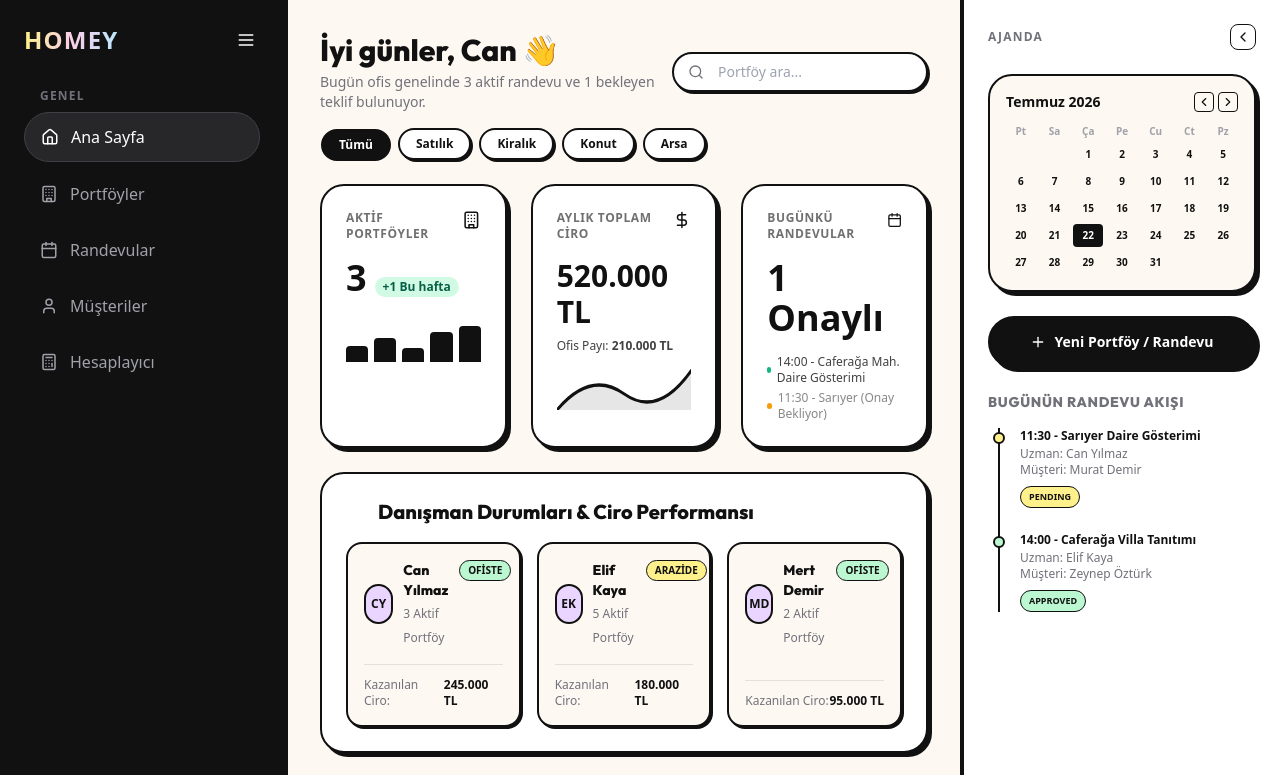
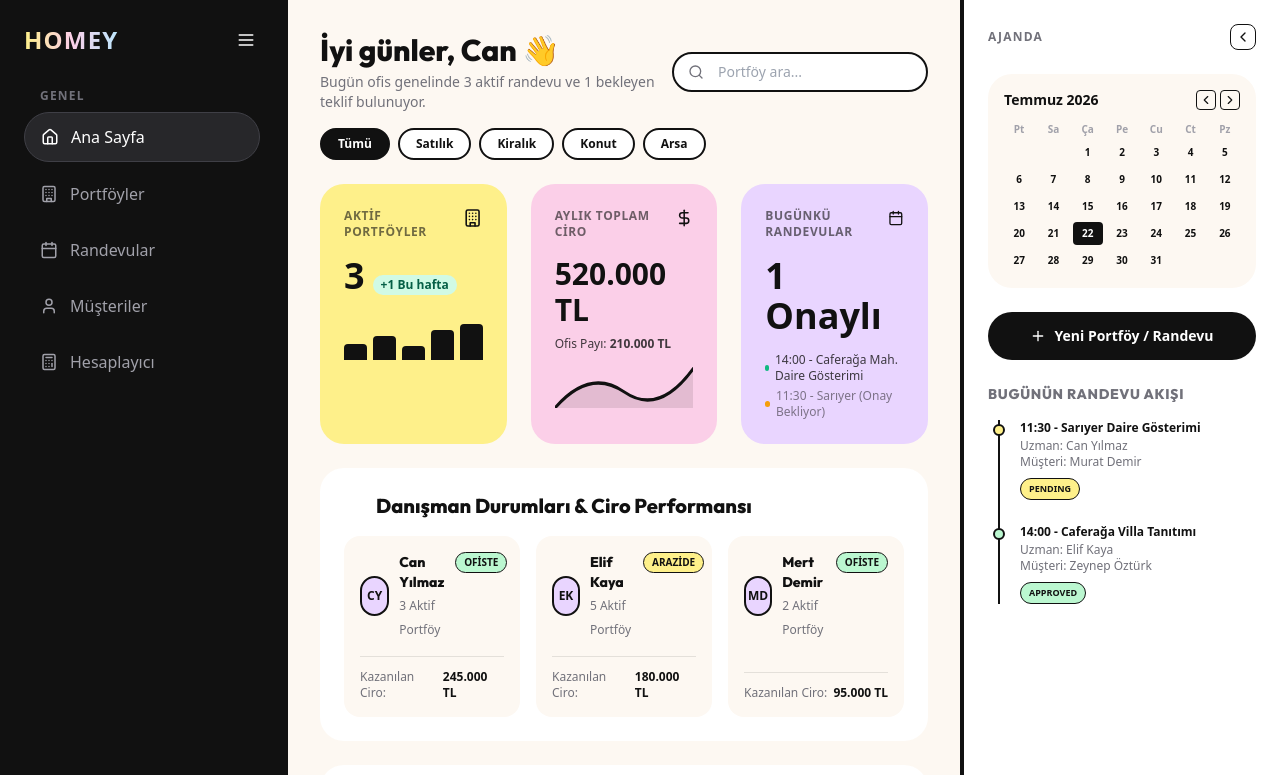
Before and after one commit to Irmaksuvari/HOMEY, a React (Vite) app in the folder frontend/: page / in a window 1280 px wide. Shown: the top 775 px of the page. Built offline with nearby package versions, Linux system fonts and the light colour scheme.

Commit message:
style: remove brutal borders and shadows and fix card color specificity

```diff
--- a/frontend/src/App.tsx
+++ b/frontend/src/App.tsx
@@ -400,7 +400,7 @@ export default function App() {
               <input
                 type="text"
                 placeholder="Portföy ara..."
-                className="bg-white border-2 border-charcoal rounded-full px-5 py-2 pl-11 text-sm shadow-[2px_2px_0px_0px_rgba(17,17,17,1)] focus:outline-none focus:translate-x-[1px] focus:translate-y-[1px] focus:shadow-none transition-all w-64"
+                className="bg-white border-2 border-charcoal rounded-full px-5 py-2 pl-11 text-sm focus:outline-none transition-all w-64"
               />
               <Search size={16} className="absolute left-4 top-3 text-zinc-500" />
             </div>
@@ -412,9 +412,9 @@ export default function App() {
               <button
                 key={tag}
                 onClick={() => { setFilterTag(tag); setActiveTab('portfolios'); }}
-                className={`px-4 py-1.5 rounded-full text-xs font-semibold border-2 border-charcoal shadow-[2px_2px_0px_0px_rgba(17,17,17,1)] transition-all ${
+                className={`px-4 py-1.5 rounded-full text-xs font-semibold border-2 border-charcoal transition-all ${
                   filterTag === tag
-                    ? 'bg-charcoal text-white translate-x-[1px] translate-y-[1px] shadow-none'
+                    ? 'bg-charcoal text-white shadow-none'
                     : 'bg-white text-charcoal hover:bg-zinc-50'
                 }`}
               >
@@ -434,7 +434,7 @@ export default function App() {
             <div className="grid grid-cols-1 md:grid-cols-3 gap-6">
 
               {/* Card 1: Active Listings (Pastel Yellow) */}
-              <div className="bento-card bg-pastelYellow">
+              <div className="bento-card bg-[#FEF08A]">
                 <div className="flex justify-between items-start mb-4">
                   <span className="text-xs font-extrabold uppercase tracking-wider text-charcoal/60">Aktif Portföyler</span>
                   <Building size={20} className="text-charcoal" />
@@ -454,7 +454,7 @@ export default function App() {
               </div>
 
               {/* Card 2: Sales & Revenue summary (Pastel Pink) */}
-              <div className="bento-card bg-pastelPink">
+              <div className="bento-card bg-[#FBCFE8]">
                 <div className="flex justify-between items-start mb-4">
                   <span className="text-xs font-extrabold uppercase tracking-wider text-charcoal/60">Aylık Toplam Ciro</span>
                   <DollarSign size={20} className="text-charcoal" />
@@ -470,8 +470,8 @@ export default function App() {
                 </svg>
               </div>
 
-              {/* Card 3: Upcoming Showings (Pastel Blue) */}
-              <div className="bento-card bg-pastelBlue">
+              {/* Card 3: Upcoming Showings (Pastel Purple) */}
+              <div className="bento-card bg-[#E9D5FF]">
                 <div className="flex justify-between items-start mb-4">
                   <span className="text-xs font-extrabold uppercase tracking-wider text-charcoal/60">Bugünkü Randevular</span>
                   <Calendar size={20} className="text-charcoal" />
@@ -505,7 +505,7 @@ export default function App() {
                 {employees.map(emp => (
                   <div
                     key={emp.id}
-                    className="border-2 border-charcoal rounded-2xl p-4 bg-cream flex flex-col justify-between shadow-[2px_2px_0px_0px_rgba(17,17,17,1)]"
+                    className="rounded-2xl p-4 bg-cream flex flex-col justify-between shadow-none border-none"
                   >
                     <div className="flex justify-between items-start">
                       <div className="flex gap-2.5 items-center">
@@ -604,10 +604,10 @@ export default function App() {
                   <div
                     key={p.id}
                     onClick={() => setSelectedPortfolio(p)}
-                    className={`p-4 border-2 border-charcoal rounded-2xl cursor-pointer transition-all flex justify-between items-center ${
+                    className={`p-4 rounded-2xl cursor-pointer transition-all flex justify-between items-center border-none ${
                       selectedPortfolio?.id === p.id
-                        ? 'bg-pastelYellow shadow-none translate-x-[1px] translate-y-[1px]'
-                        : 'bg-cream hover:bg-white shadow-[2px_2px_0px_0px_rgba(17,17,17,1)]'
+                        ? 'bg-[#FEF08A]'
+                        : 'bg-cream hover:bg-white shadow-none'
                     }`}
                   >
                     <div>
@@ -635,7 +635,7 @@ export default function App() {
             {/* Portfolio Details Card */}
             <div>
               {selectedPortfolio ? (
-                <div className="bento-card bg-white border-charcoal">
+                <div className="bento-card bg-white">
                   <div className="flex justify-between items-start mb-6">
                     <div>
                       <span className="text-xs font-bold text-zinc-400 uppercase tracking-widest">Seçili Portföy Detayı</span>
@@ -665,7 +665,7 @@ export default function App() {
                     </div>
 
                     {/* Landlord details privacy checks */}
-                    <div className="mt-4 p-4 border-2 border-charcoal rounded-2xl bg-cream">
+                    <div className="mt-4 p-4 rounded-2xl bg-cream border-none">
                       <span className="text-xs text-zinc-500 font-bold block mb-2">Ev Sahibi (Landlord) İletişim Bilgileri:</span>
                       {currentRole === 'YETKILI' || selectedPortfolio.gorevliUzmanId === currentUser.id ? (
                         <div className="flex flex-col gap-1">
@@ -683,7 +683,7 @@ export default function App() {
 
                   {/* Appointment Form (only for specialists on colleague's portfolio) */}
                   {currentRole === 'UZMAN' && selectedPortfolio.gorevliUzmanId !== currentUser.id && (
-                    <div className="p-4 border-2 border-charcoal rounded-2xl bg-pastelPurple/20">
+                    <div className="p-4 rounded-2xl bg-pastelPurple/20 border-none">
                       <h4 className="font-extrabold text-sm mb-3 flex items-center gap-2">
                         <Calendar size={16} /> Randevu Teklifi Gönder
                       </h4>
@@ -796,12 +796,12 @@ export default function App() {
               <h2 className="text-2xl font-extrabold mb-4">Müşterilerim (Alıcı Adayları)</h2>
               <div className="flex flex-col gap-3">
                 {clients.map(c => (
-                  <div key={c.id} className="p-4 border-2 border-charcoal rounded-2xl bg-cream flex justify-between items-center shadow-[2px_2px_0px_0px_rgba(17,17,17,1)]">
+                  <div key={c.id} className="p-4 rounded-2xl bg-cream flex justify-between items-center shadow-none">
                     <div>
                       <strong className="font-extrabold text-sm block">{c.ad} {c.soyad}</strong>
                       <span className="text-xs text-zinc-500">Telefon: {c.telefon}</span>
                     </div>
-                    <span className="text-xs font-bold px-3 py-1 border border-charcoal rounded-full bg-pastelYellow">
+                    <span className="text-xs font-bold px-3 py-1 rounded-full bg-pastelYellow">
                       {c.tip}
                     </span>
                   </div>
@@ -816,7 +816,7 @@ export default function App() {
                   <label className="text-xs font-bold text-zinc-500 block mb-1">Ad Soyad</label>
                   <input
                     type="text"
-                    className="w-full text-sm p-3 border-2 border-charcoal rounded-2xl"
+                    className="w-full text-sm p-3 rounded-2xl bg-zinc-50"
                     placeholder="Örn: Murat Demir"
                     value={newClientName}
                     onChange={e => setNewClientName(e.target.value)}
@@ -827,14 +827,14 @@ export default function App() {
                   <label className="text-xs font-bold text-zinc-500 block mb-1">Telefon Numarası</label>
                   <input
                     type="text"
-                    className="w-full text-sm p-3 border-2 border-charcoal rounded-2xl"
+                    className="w-full text-sm p-3 rounded-2xl bg-zinc-50"
                     placeholder="Örn: 0505 123 45 67"
                     value={newClientPhone}
                     onChange={e => setNewClientPhone(e.target.value)}
                     required
                   />
                 </div>
-                <button type="submit" className="w-full py-3 bg-charcoal text-white font-extrabold rounded-full hover:bg-black transition-colors shadow-[2px_2px_0px_0px_rgba(17,17,17,1)]">
+                <button type="submit" className="w-full py-3 bg-charcoal text-white font-extrabold rounded-full hover:bg-black transition-colors shadow-none">
                   Müşteriyi Kaydet
                 </button>
               </form>
@@ -855,7 +855,7 @@ export default function App() {
                   <div className="relative">
                     <input
                       type="number"
-                      className="w-full text-sm p-3 border-2 border-charcoal rounded-2xl pl-10"
+                      className="w-full text-sm p-3 rounded-2xl pl-10 bg-zinc-50"
                       value={grossCommission}
                       onChange={e => setGrossCommission(Number(e.target.value))}
                     />
@@ -866,7 +866,7 @@ export default function App() {
                 <div>
                   <label className="text-xs font-bold text-zinc-500 block mb-1">Çalışma Senaryosu</label>
                   <select
-                    className="w-full text-sm p-3 border-2 border-charcoal rounded-2xl bg-white"
+                    className="w-full text-sm p-3 rounded-2xl bg-zinc-50"
                     value={calcScenario}
                     onChange={e => setCalcScenario(e.target.value as any)}
                   >
@@ -877,7 +877,7 @@ export default function App() {
                 </div>
 
                 {/* Scenario details text */}
-                <div className="p-4 border-2 border-charcoal rounded-2xl bg-pastelPurple/20 text-xs flex flex-col gap-1.5 leading-relaxed">
+                <div className="p-4 rounded-2xl bg-pastelPurple/20 text-xs flex flex-col gap-1.5 leading-relaxed">
                   {calcScenario === 'A' && (
                     <p>💡 **Senaryo A:** Portföy de alıcı da size aittir. Brüt komisyondan Yetkili tarafından belirlenen **%{commSettings.aOfis} Ofis Payı** kesildikten sonra kalanın tamamı (%{commSettings.aDanisman}) sizin hakedişinizdir.</p>
                   )}
@@ -896,8 +896,8 @@ export default function App() {
               <div>
                 <h3 className="text-xl font-extrabold mb-4">Paylaşım Sonuçları</h3>
 
-                <div className="p-4 border-2 border-charcoal rounded-2xl bg-cream flex flex-col gap-3">
-                  <div className="flex justify-between items-center text-xs pb-2 border-b border-charcoal/10">
+                <div className="p-4 rounded-2xl bg-cream flex flex-col gap-3">
+                  <div className="flex justify-between items-center text-xs pb-2 border-b border-zinc-200">
                     <span>Toplam Komisyon:</span>
                     <strong className="font-extrabold">{grossCommission.toLocaleString('tr-TR')} TL</strong>
                   </div>
@@ -969,13 +969,13 @@ export default function App() {
             <h2 className="text-2xl font-extrabold mb-4">Ofis Finansal Raporları</h2>
             <div className="grid grid-cols-1 md:grid-cols-2 gap-6">
 
-              <div className="p-5 border-2 border-charcoal bg-pastelPink rounded-2xl shadow-[2px_2px_0px_0px_rgba(17,17,17,1)]">
+              <div className="p-5 bg-[#FBCFE8] rounded-2xl shadow-none border-none">
                 <span className="text-xs uppercase font-extrabold text-charcoal/60">Yıllık Toplam Hacim</span>
                 <h3 className="text-3xl font-extrabold mt-1">4.820.000 TL</h3>
                 <p className="text-xs text-charcoal/80 mt-2">Bu ciro ofisteki gayrimenkul uzmanlarının ortak başarıları ile elde edilmiştir.</p>
               </div>
 
-              <div className="p-5 border-2 border-charcoal bg-pastelBlue rounded-2xl shadow-[2px_2px_0px_0px_rgba(17,17,17,1)]">
+              <div className="p-5 bg-[#BAE6FD] rounded-2xl shadow-none border-none">
                 <span className="text-xs uppercase font-extrabold text-charcoal/60">Ofis Net Geliri</span>
                 <h3 className="text-3xl font-extrabold mt-1">1.928.000 TL</h3>
                 <p className="text-xs text-charcoal/80 mt-2">Komisyon bölüşüm senaryolarından ofise kalan net payı ifade eder.</p>
@@ -1026,7 +1026,7 @@ export default function App() {
                     required
                   />
                 </div>
-                <button type="submit" className="py-2.5 bg-charcoal text-white text-xs font-bold rounded-full hover:bg-black transition-all shadow-[2px_2px_0px_0px_rgba(17,17,17,1)]">
+                <button type="submit" className="py-2.5 bg-charcoal text-white text-xs font-bold rounded-full hover:bg-black transition-all shadow-none">
                   Yeni Çalışan Ekle
                 </button>
               </form>
@@ -1035,7 +1035,7 @@ export default function App() {
               <h4 className="font-extrabold text-sm mb-3">Aktif Danışmanlar ({employees.length} / 4)</h4>
               <div className="flex flex-col gap-2">
                 {employees.map(emp => (
-                  <div key={emp.id} className="p-3 border-2 border-charcoal rounded-xl bg-cream flex justify-between items-center text-xs">
+                  <div key={emp.id} className="p-3 rounded-xl bg-cream flex justify-between items-center text-xs border-none">
                     <div>
                       <strong>{emp.ad} {emp.soyad}</strong>
                       <span className="block text-zinc-500 mt-0.5">{emp.eposta}</span>
@@ -1055,7 +1055,7 @@ export default function App() {
                 <h3 className="text-xl font-extrabold mb-3">Abonelik & Lisans Yönetimi</h3>
                 <p className="text-xs text-zinc-500 mb-4 leading-relaxed">BASIC plan dahilinde en fazla 4 gayrimenkul uzmanı ekleyebilirsiniz. PREMIUM planda ise herhangi bir lisans sınırlaması bulunmamaktadır.</p>
 
-                <div className="p-4 border-2 border-charcoal rounded-2xl bg-cream flex flex-col gap-3 text-xs mb-4">
+                <div className="p-4 rounded-2xl bg-cream flex flex-col gap-3 text-xs mb-4 border-none">
                   <div className="flex justify-between items-center">
                     <span>Mevcut Lisans Durumu:</span>
                     <strong className="font-extrabold">{employees.length} / 4 Kullanıcı</strong>
@@ -1070,16 +1070,16 @@ export default function App() {
               <div className="flex gap-2">
                 <button
                   onClick={() => { setPackageType('BASIC'); setEmpError(null); }}
-                  className={`flex-1 py-2 text-xs font-bold border-2 border-charcoal rounded-full transition-all ${
-                    packageType === 'BASIC' ? 'bg-pastelYellow shadow-none' : 'bg-white hover:bg-zinc-50 shadow-[2px_2px_0px_0px_rgba(17,17,17,1)]'
+                  className={`flex-1 py-2 text-xs font-bold rounded-full transition-all border-none ${
+                    packageType === 'BASIC' ? 'bg-[#FEF08A]' : 'bg-white hover:bg-zinc-50'
                   }`}
                 >
                   BASIC Paket
                 </button>
                 <button
                   onClick={() => { setPackageType('PREMIUM'); setEmpError(null); }}
-                  className={`flex-1 py-2 text-xs font-bold border-2 border-charcoal rounded-full transition-all ${
-                    packageType === 'PREMIUM' ? 'bg-pastelGreen shadow-none' : 'bg-white hover:bg-zinc-50 shadow-[2px_2px_0px_0px_rgba(17,17,17,1)]'
+                  className={`flex-1 py-2 text-xs font-bold rounded-full transition-all border-none ${
+                    packageType === 'PREMIUM' ? 'bg-pastelGreen' : 'bg-white hover:bg-zinc-50'
                   }`}
                 >
                   PREMIUM Paket
@@ -1099,7 +1099,7 @@ export default function App() {
             <div className="grid grid-cols-1 md:grid-cols-3 gap-6">
 
               {/* Senaryo A set */}
-              <div className="p-4 border-2 border-charcoal rounded-2xl bg-cream">
+              <div className="p-4 rounded-2xl bg-cream border-none">
                 <h4 className="font-extrabold text-sm mb-3">Senaryo A (Kendi Müşterisi)</h4>
                 <div className="flex flex-col gap-2">
                   <div>
@@ -1114,7 +1114,7 @@ export default function App() {
               </div>
 
               {/* Senaryo B set */}
-              <div className="p-4 border-2 border-charcoal rounded-2xl bg-cream">
+              <div className="p-4 rounded-2xl bg-cream border-none">
                 <h4 className="font-extrabold text-sm mb-3">Senaryo B (Ortak Çalışma)</h4>
                 <div className="flex flex-col gap-2">
                   <div>
@@ -1133,7 +1133,7 @@ export default function App() {
               </div>
 
               {/* Senaryo C set */}
-              <div className="p-4 border-2 border-charcoal rounded-2xl bg-cream">
+              <div className="p-4 rounded-2xl bg-cream border-none">
                 <h4 className="font-extrabold text-sm mb-3">Senaryo C (Dış Emlakçı)</h4>
                 <div className="flex flex-col gap-2">
                   <div>
@@ -1178,7 +1178,7 @@ export default function App() {
             {/* Collapsed Calendar Icon representing calendar */}
             <button
               onClick={() => setRightPanelCollapsed(false)}
-              className="p-3 border-2 border-charcoal rounded-full bg-cream hover:bg-zinc-100 shadow-[2px_2px_0px_0px_rgba(17,17,17,1)] active:translate-x-[1px] active:translate-y-[1px] active:shadow-none transition-all"
+              className="p-3 rounded-full bg-cream hover:bg-zinc-100 shadow-none transition-all border-none"
             >
               <Calendar size={18} />
             </button>
@@ -1186,7 +1186,7 @@ export default function App() {
             {/* Collapsed Add Button */}
             <button
               onClick={() => { setActiveTab('portfolios'); setRightPanelCollapsed(false); }}
-              className="p-3 bg-charcoal text-white rounded-full border-2 border-charcoal hover:bg-black shadow-[2px_2px_0px_0px_rgba(17,17,17,1)] active:translate-x-[1px] active:translate-y-[1px] active:shadow-none transition-all"
+              className="p-3 bg-charcoal text-white rounded-full hover:bg-black shadow-none transition-all border-none"
             >
               <Plus size={18} />
             </button>
@@ -1194,7 +1194,7 @@ export default function App() {
         ) : (
           <>
             {/* Top: Mini Interactive Calendar */}
-            <div className="border-2 border-charcoal rounded-3xl p-4 bg-cream shadow-[4px_4px_0px_0px_rgba(17,17,17,1)]">
+            <div className="rounded-3xl p-4 bg-cream shadow-none border-none">
               <div className="flex justify-between items-center mb-3">
                 <span className="font-extrabold text-sm">Temmuz 2026</span>
                 <div className="flex gap-1">
@@ -1230,7 +1230,7 @@ export default function App() {
             {/* Action Button: Solid Black Pill Button */}
             <button
               onClick={() => setActiveTab('portfolios')}
-              className="w-full bg-charcoal hover:bg-black text-white py-3.5 px-6 rounded-full font-extrabold text-sm flex items-center justify-center gap-2 border-2 border-charcoal shadow-[4px_4px_0px_0px_rgba(17,17,17,1)] active:translate-x-[2px] active:translate-y-[2px] active:shadow-none transition-all"
+              className="w-full bg-charcoal hover:bg-black text-white py-3.5 px-6 rounded-full font-extrabold text-sm flex items-center justify-center gap-2 shadow-none transition-all border-none"
             >
               <Plus size={16} /> Yeni Portföy / Randevu
             </button>
--- a/frontend/src/index.css
+++ b/frontend/src/index.css
@@ -15,7 +15,7 @@
 
 /* Custom Soft Brutalism Bento card transitions */
 .bento-card {
-  @apply transition-all duration-300 border-2 border-charcoal rounded-3xl p-6 shadow-brutal hover:shadow-brutal-lg hover:-translate-x-1 hover:-translate-y-1 bg-white overflow-hidden relative;
+  @apply transition-all duration-300 border-none rounded-3xl p-6 overflow-hidden relative shadow-none;
 }
 
 .sidebar-link {
```
